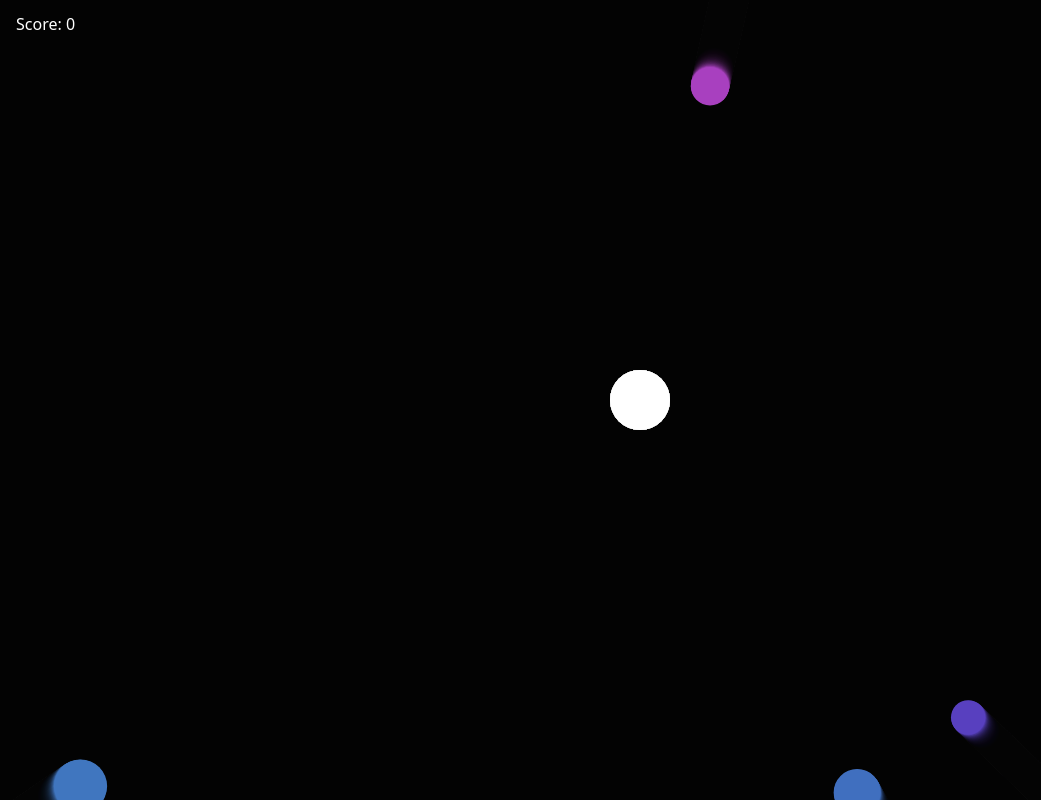
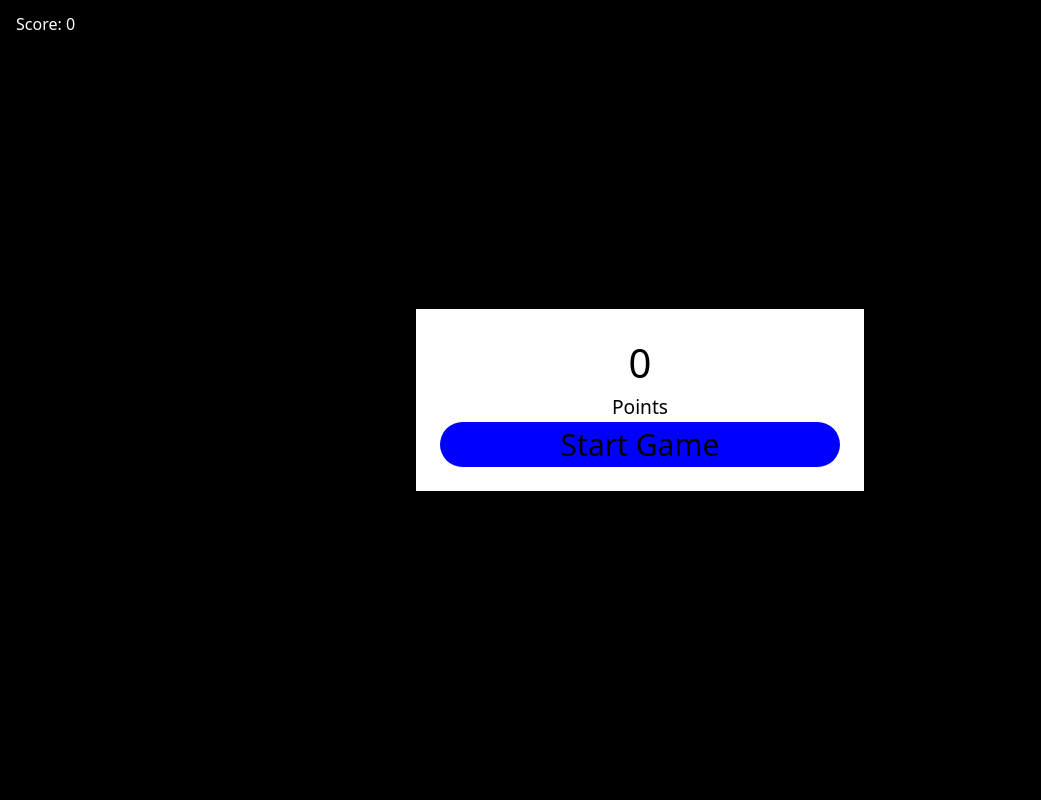
Before and after one commit to Harsh-svg988/Canvas_game, a plain HTML site: page index.html in a window 1280 px wide. Shown: the whole page, without its empty margins (0-1041 px from the left). Drawn offline with nearby package versions, Linux system fonts and the light colour scheme.

Commit message:
Adding all files

```diff
--- a/index.html
+++ b/index.html
@@ -14,8 +14,16 @@
             Score: <span id="scoreElement">0</span>
         </span>
     </div>
+    <div class="fixed inset-0" id="modalEl">
+        <div class="bg-white max-w-md w-full p-6">
+            <h1 class="score">0</h1>
+            <p class="poi">Points</p>
+            <div>
+                <button class="btn rounded-full" id="start-Btn">Start Game</button>
+            </div>
+        </div>
+    </div>
     <canvas></canvas>
-
 </body>
 <script src="https://cdnjs.cloudflare.com/ajax/libs/gsap/3.12.5/gsap.min.js" integrity="sha512-7eHRwcbYkK4d9g/6tD/mhkf++eoTHwpNM9woBxtPUBWm67zeAfFC+HrdoE2GanKeocly/VxeLvIqwvCdk7qScg==" crossorigin="anonymous" referrerpolicy="no-referrer"></script>
 <script src="./script.js"></script>
--- a/script.js
+++ b/script.js
@@ -5,6 +5,10 @@ canvas.height = innerHeight;
 c.imageSmoothingEnabled = true;
 
 const scoreEl = document.querySelector('#scoreElement');
+const startGameBtn = document.querySelector('#start-Btn');
+const modalEl = document.querySelector('#modalEl');
+const SCORE = document.querySelector('.score');
+
 
 
 class Player{
@@ -22,8 +26,6 @@ class Player{
 
     }
 }
-
-
 class Projectile{
     constructor(x,y,radius,color,velocity){
         this.x = x;
@@ -45,8 +47,6 @@ class Projectile{
 
     }
 }
-
-
 class Enemy{
     constructor(x,y,radius,color,velocity){
         this.x = x;
@@ -99,10 +99,21 @@ class Particle{
 const x = canvas.width/2;
 const y = canvas.height/2;
 
-const player = new Player(x,y,30,'white')
-const projectiles = [];
-const enemies = [];
-const particles = [];
+let player = new Player(x,y,30,'white')
+let projectiles = [];
+let enemies = [];
+let particles = [];
+
+
+function initiate(){
+ player = new Player(x,y,30,'white')
+ projectiles = [];
+ enemies = [];
+ particles = [];
+scoreEl.innerHTML = 0;
+SCORE.innerHTML = 0;
+
+}
 
 function spwanEnemies(){
     setInterval(()=>{
@@ -172,6 +183,9 @@ function animate() {
         const distance = Math.hypot(player.x - enemy.x, player.y - enemy.y);
         if (distance - enemy.radius - player.radius < 1) {
             cancelAnimationFrame(animationId);
+            modalEl.style.display = 'flex';
+            SCORE.innerHTML = score;
+
         }
     });
     // Removing the enemy and projectiles when they the collide with each other
@@ -226,5 +240,11 @@ addEventListener('click',(e) => {
     }
     projectiles.push(new Projectile(canvas.width/2,canvas.height/2,5,'white',velocity))
 })
-animate();
-spwanEnemies();
+
+
+startGameBtn.addEventListener('click',function(){
+    initiate();
+    animate();
+    spwanEnemies();
+    modalEl.style.display = 'none';
+})
--- a/style.css
+++ b/style.css
@@ -1,3 +1,27 @@
 body{
     margin:0;
+    background-color: black;
 }
+.fixed{
+    display: flex;
+    align-items: center;
+    justify-content: center;
+
+}
+.btn{
+
+    width:100%;
+    font-size: 30px;
+    background-color: blue;
+
+
+}
+.score{
+    font-size: 40px;
+    text-align: center;
+
+}
+.poi{
+text-align: center;
+font-size: larger;
+}
```
